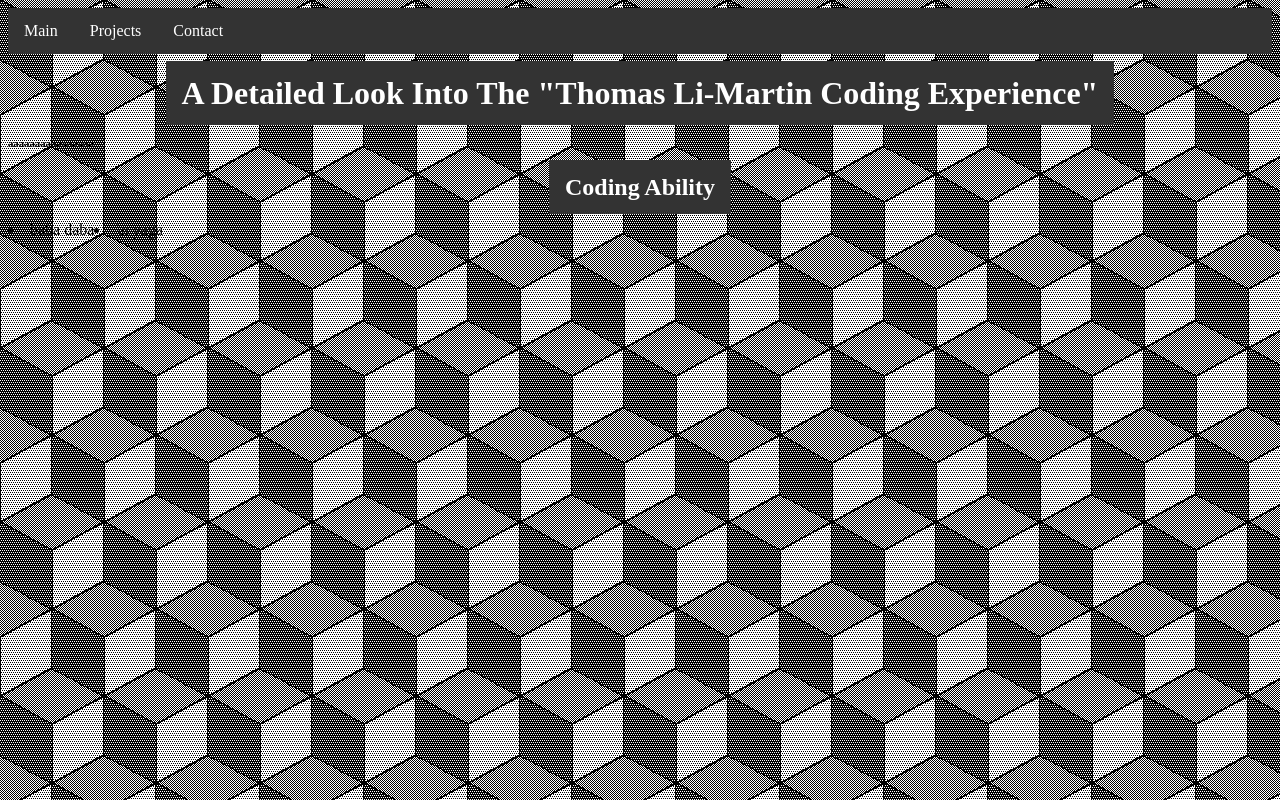
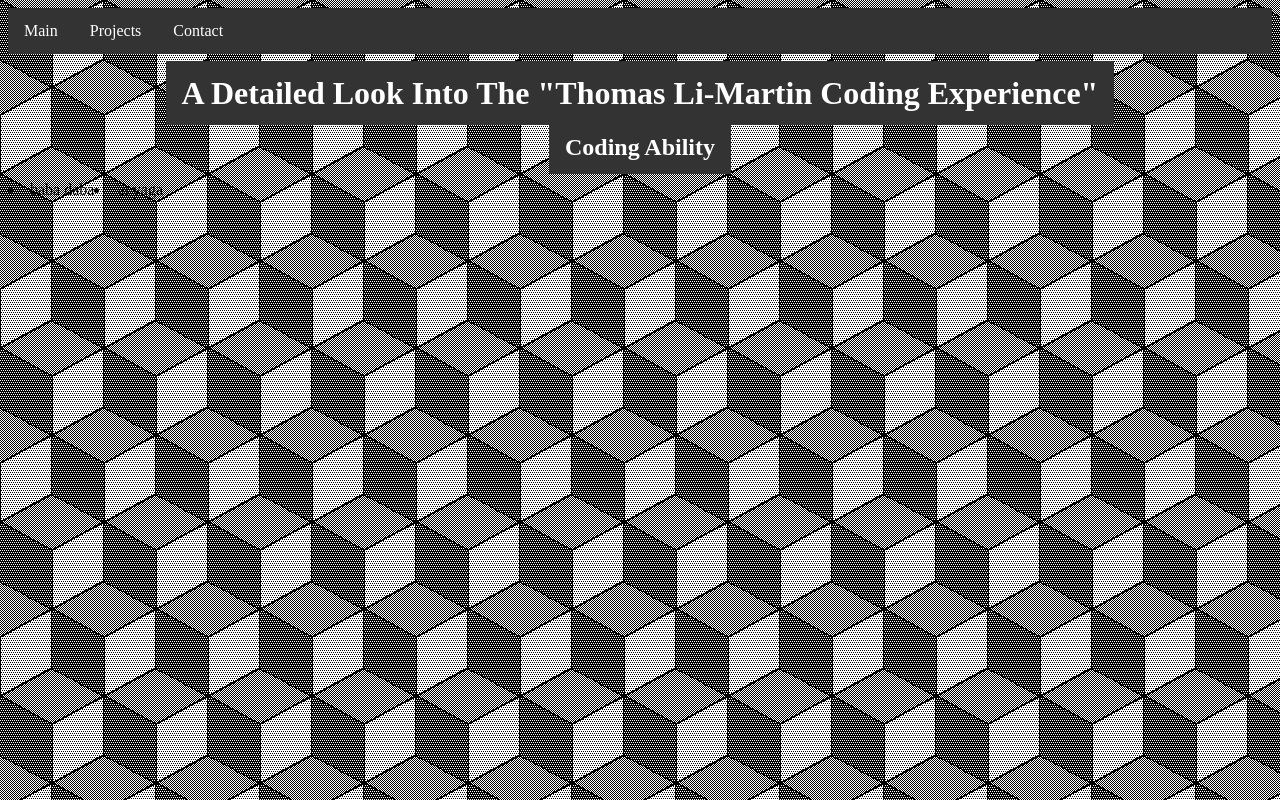
Before and after one commit to Comsox/code-website, a plain HTML site: page index.html in a window 1280 px wide. Drawn offline with Linux system fonts and the light colour scheme.

Commit message:
spaciiiing

```diff
--- a/index.html
+++ b/index.html
@@ -9,7 +9,6 @@
         <li><a href="contact.html">Contact</a></li>
     </ul>
     <h1 style="text-align: center;"> <span style="background-color: #333333; padding: 14px 16px; color: #ffffff;">A Detailed Look Into The "Thomas Li-Martin Coding Experience"</span> </h1>
-    <h6>aaaaaaaaaaaaaaaa</h4>
     <h2 style="text-align: center;"> <span style="background-color: #333333; padding: 14px 16px; color: #ffffff;">Coding Ability</span> </h2>
     <li>baba
         daba
```
